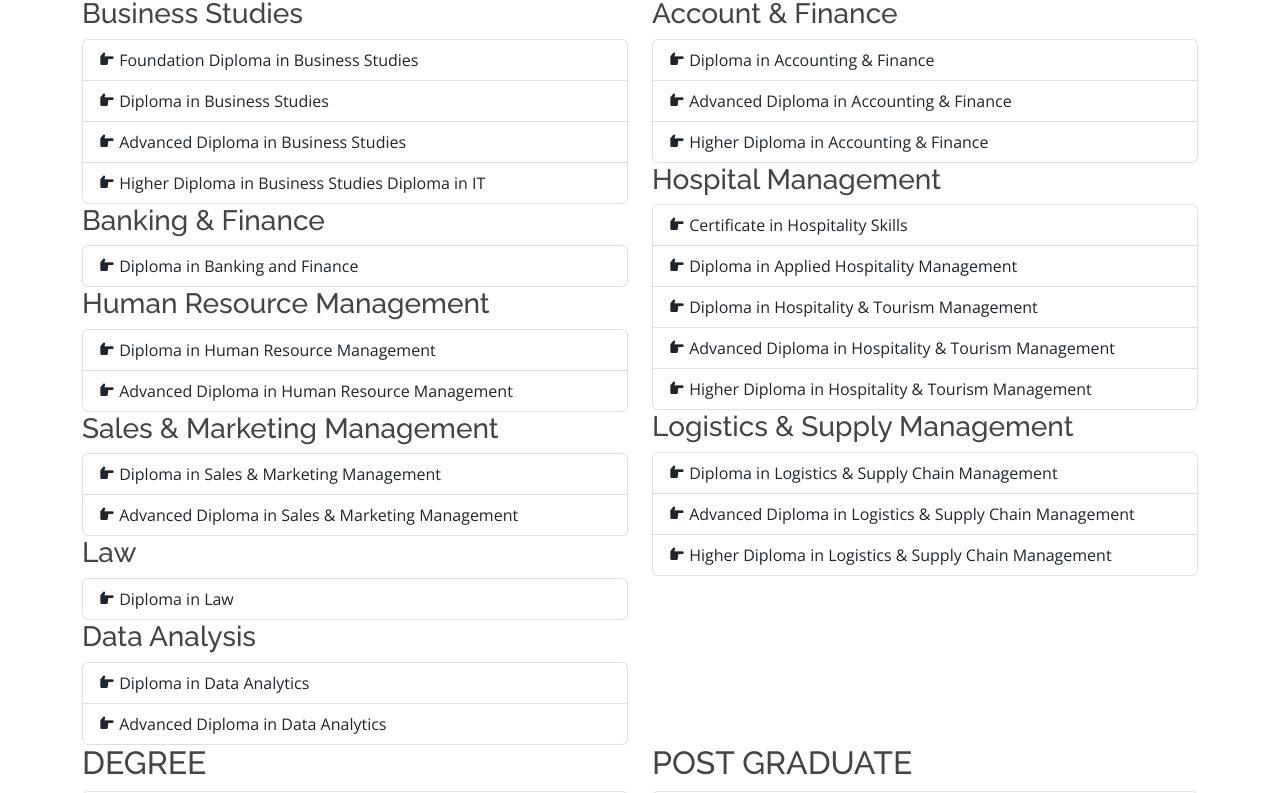
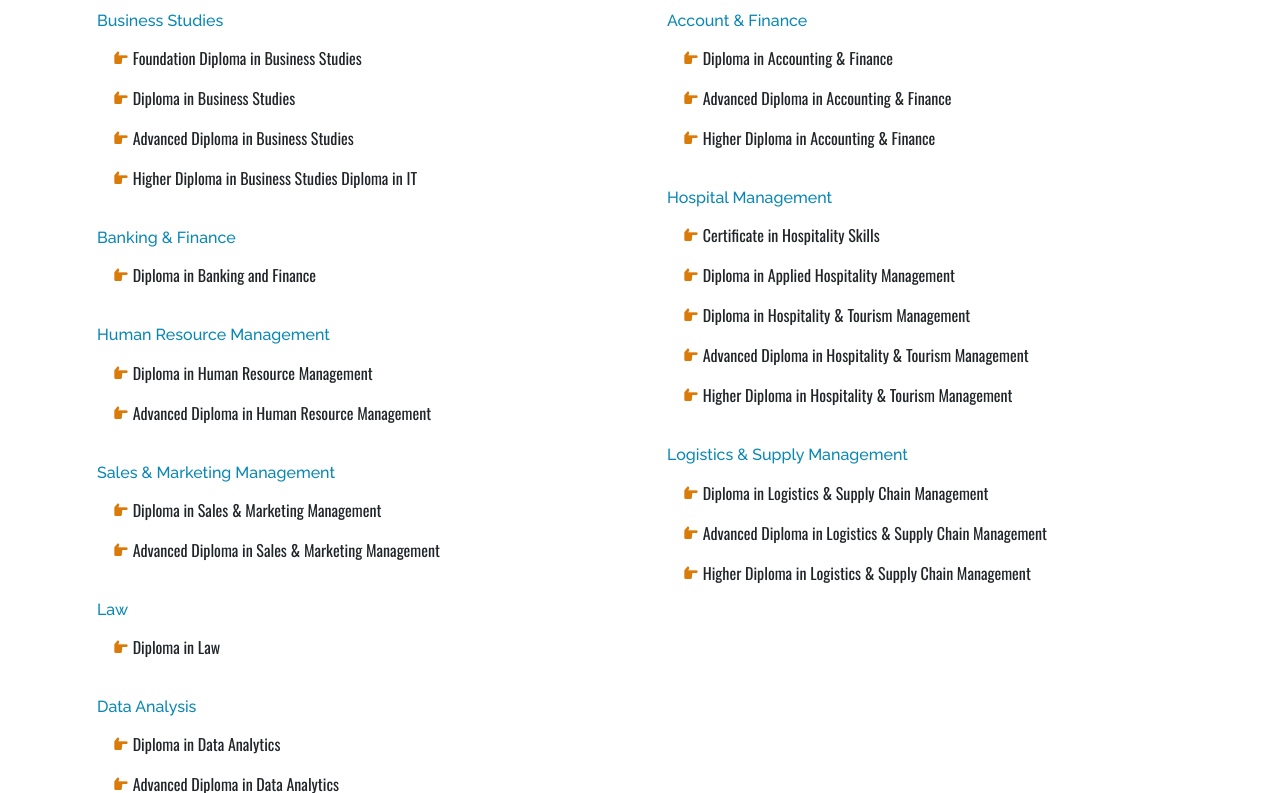
Before and after one commit to Ramesh429/SpConsultancyWebSite, a plain HTML site: page courses.html in a window 1280 px wide. Shown: the part 329-1122 px from the top of the page. Drawn offline with nearby package versions, Linux system fonts and the light colour scheme.

Commit message:
Add files via upload
Adding courses css style sheet

```diff
--- a/assets/css/style.css
+++ b/assets/css/style.css
@@ -759,6 +759,7 @@ section {
 .courses .course-content h3 {
   font-weight: 700;
   font-size: 20px;
+  color: #0987b5;
 }
 
 .courses .course-content h3 a {
@@ -811,6 +812,37 @@ section {
   font-size: 18px;
   color: #657a6d;
 }
+
+.courses h2 {
+  text-align:center;
+  border-radius: 5px;
+  border: 1px solid #eef0ef;
+  color:#fff;
+  background: #0987b5;
+  font-weight: 800;
+  font-size: 20px;
+  padding:6px;
+  font-family: 'Oswald', sans-serif;
+}
+
+.courses .course-content-new {
+  padding: 15px;
+  font-family: 'Oswald', sans-serif;
+}
+
+.courses .course-content-new h3 {
+  font-weight: 500;
+  font-size: 16px;
+  color: #0987b5;
+}
+.courses .course-content-new ul li {
+  border: none;
+}
+
+.courses .course-content-new i{
+	color:#DA7A09;
+}
+
 
 /*--------------------------------------------------------------
 # Trainers
```
